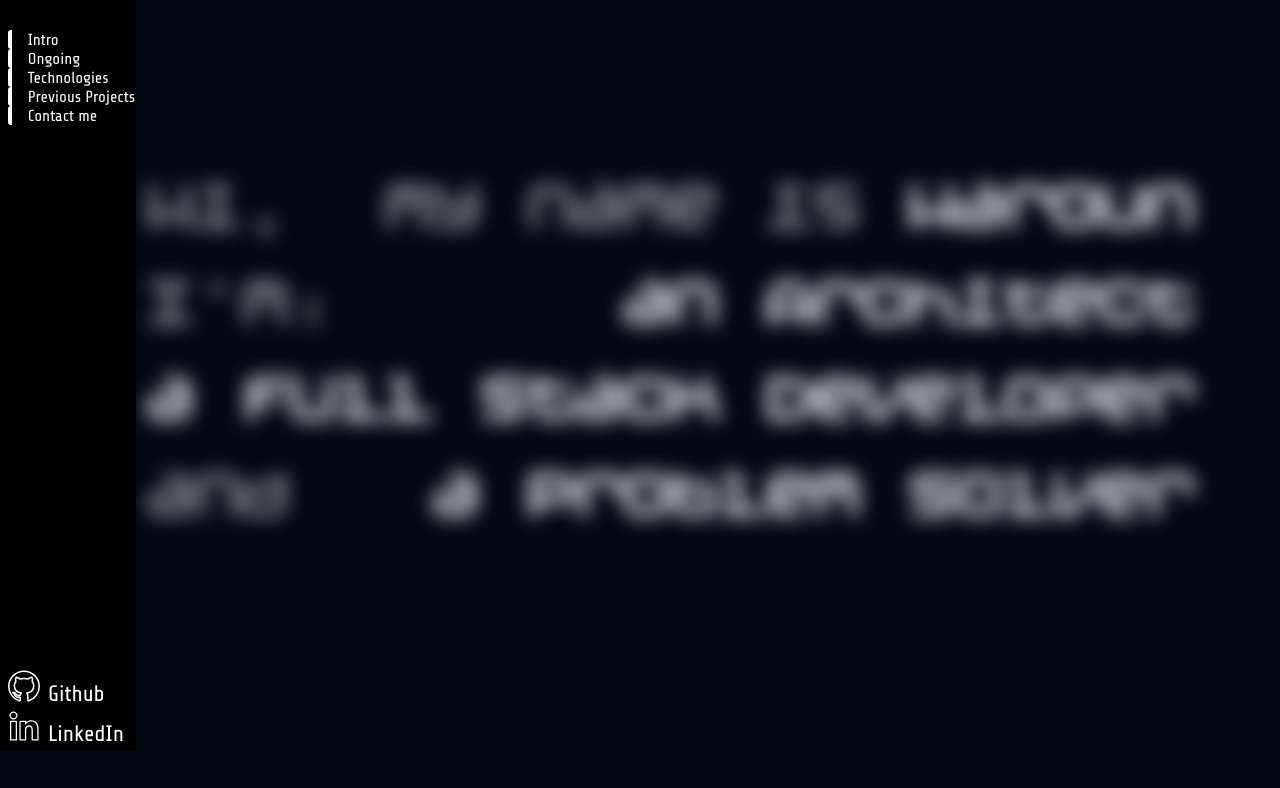
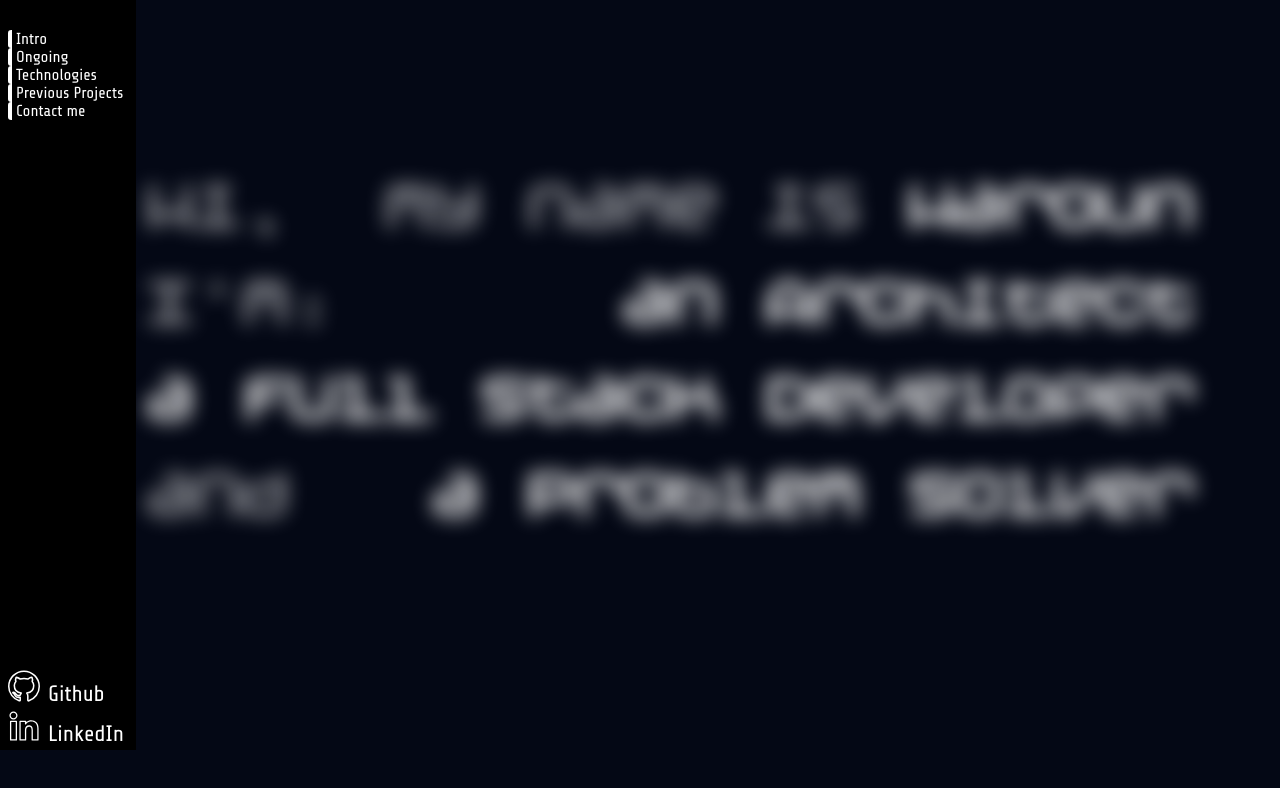
Before and after one commit to haroun-b/haroun-b.github.io, a plain HTML site: page index.html in a window 1280 px wide. Shown: the part 50-838 px from the top of the page. Drawn offline with Linux system fonts and the light colour scheme.

Commit message:
removes invisible unicode char

```diff
--- a/index.html
+++ b/index.html
@@ -24,11 +24,11 @@
 
 
     <ul id="map">
-      <li>⠀<a href="#intro">Intro</a></li>
-      <li>⠀<a href="#ongoing-work">Ongoing</a></li>
-      <li>⠀<a href="#technos">Technologies</a></li>
-      <li>⠀<a href="#previous-work">Previous Projects</a></li>
-      <li>⠀<a href="#contact">Contact me</a></li>
+      <li><a href="#intro">Intro</a></li>
+      <li><a href="#ongoing-work">Ongoing</a></li>
+      <li><a href="#technos">Technologies</a></li>
+      <li><a href="#previous-work">Previous Projects</a></li>
+      <li><a href="#contact">Contact me</a></li>
     </ul>
 
     <div id="socials">
```
